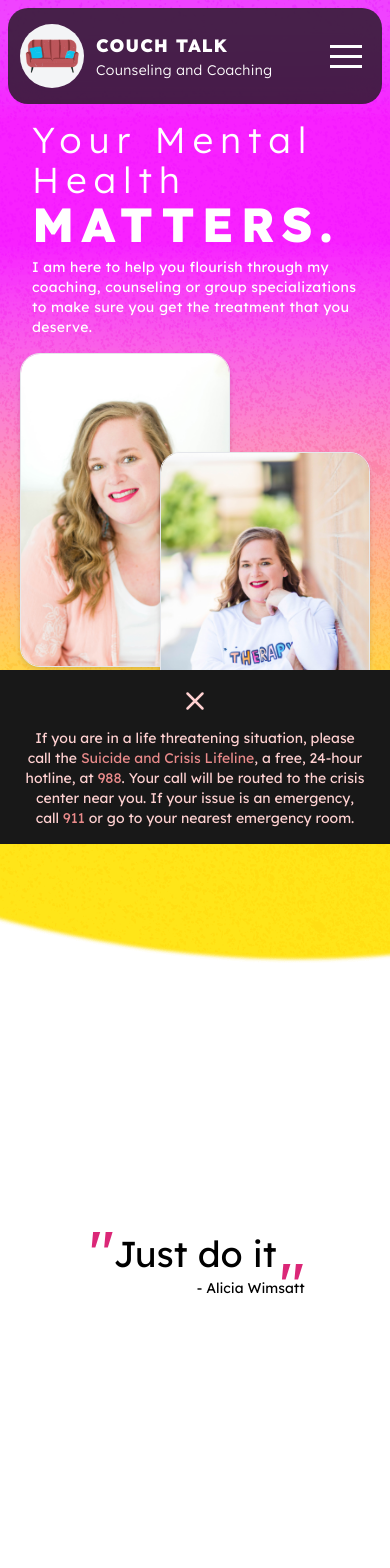
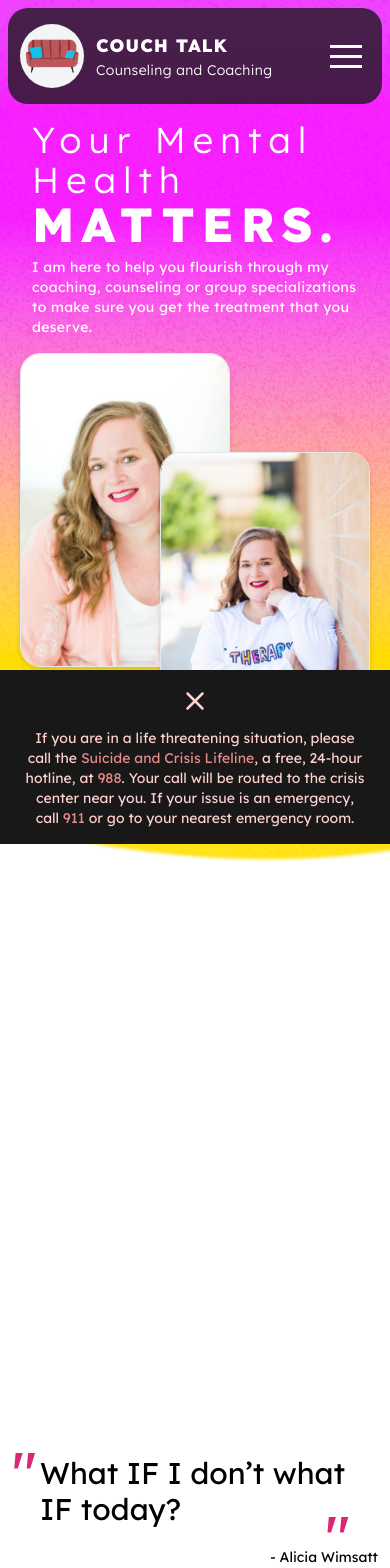
Before and after one commit to PWalis/alicia-counseling, a Next.js app: page / in a window 390 px wide. Shown: the top 1568 px of the page. Built offline with nearby package versions, Linux system fonts and the light colour scheme.

Commit message:
quotes section changes

```diff
--- a/ui/aboutme/AboutMe.tsx
+++ b/ui/aboutme/AboutMe.tsx
@@ -12,7 +12,7 @@ export function AboutMe() {
         backgroundSize: "cover",
         backgroundPositionY: "center",
       }}
-      className="w-full  flex flex-wrap justify-center items-center pt-[8rem] px-3 flex-col gap-6 pb-[18rem] sm:pb-[15rem]"
+      className="w-full flex flex-wrap justify-center items-center pt-[8rem] px-3 flex-col gap-6 pb-[18rem] sm:pb-[15rem]"
     >
       <h2 className="max-w-7xl w-full text-5xl pt-12 mb-4 tracking-wider font-light text-center sm:text-left text-white">
         A little <span className="font-bold">About</span> Me
--- a/ui/hero/Hero.tsx
+++ b/ui/hero/Hero.tsx
@@ -11,7 +11,7 @@ export function Hero() {
       backgroundSize: "cover",
       backgroundPositionY: "bottom",
     }} className="w-full flex justify-center">
-      <div className="grid pt-[3.5rem] sm:pt-36 pb-36 grid-cols-5 grid-rows-10 sm:grid-cols-4 sm:grid-rows-12 p-5 max-w-7xl max-h-max">
+      <div className="grid pt-[3.5rem] sm:pt-36  grid-cols-5 grid-rows-10 sm:grid-cols-4 sm:grid-rows-12 p-5 max-w-7xl max-h-max">
         <div className="col-start-1 col-end-4 row-start-4 row-end-8 row-span-4 sm:col-start-1 sm:col-end-2 sm:row-start-1 sm:row-end-7">
           <Image
             alt="placeholder-1"
--- a/ui/quotes/Quotes.tsx
+++ b/ui/quotes/Quotes.tsx
@@ -18,11 +18,27 @@ export function Quotes() {
   const startAnimation = useTransform(scrollYProgress, [0, 1], [0, 1]);
   const isSmallScreen = width <= 640 ? true : false;
   const quotes = [
-    "One day, or day one",
-    "Just do it",
-    "I'm lovin it",
-    "LETS GO BABY!!!!",
-    "Lorem ipsum dolor, sit amet consectetur.",
+    ["What IF I don’t what IF today?", "Alicia Wimsatt"],
+    [
+      "My job as your therapist is to work myself out of a job, when therapists are no longer needed. Could you imagine a world where mental health is acknowledged,societal expectations are not generalized, there is no longer a negative stigma, and you come equipped with the tools and skills you need to take on those challenges? Imagine that world and fight for it!",
+      "Alicia Wimsatt",
+    ],
+    [
+      "Let go of who you think you’re supposed to be; embrace who you are.",
+      "Brene Brown",
+    ],
+    [
+      "Being comfortable in a state of struggle can often times feel easier than the fight to emotional freedom.",
+      "Alicia Wimsatt",
+    ],
+    [
+      "The word Normal is defined as conforming to a standard. Now, define YOUR NORMAL? There is no “Normal” when it comes to your trauma, your thoughts, your feelings, and your fears. Not a single person has lived it like you have lived it. Make your new standard and make your new NORMAL because you don’t have to sit where society expects you to be.",
+      "Alicia Wimsatt",
+    ],
+    [
+      "ADHD is not about knowing what to do, but about doing what one knows.",
+      "Dr. Russell Barkley",
+    ],
   ];
 
   const variants = {
@@ -85,19 +101,19 @@ export function Quotes() {
     dragX.set(0);
   };
 
-  useEffect(() => {
-    const interval = setInterval(() => {
-      if (startAnimation.get() > 0) {
-        handleNext();
-      }
-    }, 6000);
-    return () => clearInterval(interval);
-  }, [currentIndex, startAnimation]);
+  // useEffect(() => {
+  //   const interval = setInterval(() => {
+  //     if (startAnimation.get() > 0) {
+  //       handleNext();
+  //     }
+  //   }, 6000);
+  //   return () => clearInterval(interval);
+  // }, [currentIndex, startAnimation]);
 
   return (
     <section
       ref={ref}
-      className="h-[200px] flex flex-row sm:flex-row sm:justify-between items-center max-w-7xl w-full"
+      className="flex h-[850px] md:h-[700px] lg:h-[500px] flex-row sm:flex-row sm:justify-between items-center max-w-7xl w-full overflow-hidden"
     >
       <button
         className="hidden sm:block z-10 mx-auto col-start-2 w-fit row-start-2 hover:scale-105 active:scale-95"
@@ -124,13 +140,13 @@ export function Quotes() {
           </g>
         </svg>
       </button>
-      <div className="h-full flex items-center justify-center w-full overflow-hidden px-10">
+      <div className="h-full flex w-full px-10">
         <motion.ul
           drag={isSmallScreen ? "x" : false}
           dragConstraints={{ left: 0, right: 0 }}
           onDragEnd={onDragEnd}
           style={{ x: dragX }}
-          className="h-52 relative flex flex-row w-full justify-center overflow-visible"
+          className="relative flex flex-row w-full justify-center overflow-visible"
         >
           {quotes.map((quote, index) => {
             return (
@@ -148,20 +164,22 @@ export function Quotes() {
                 }
                 variants={variants}
                 className={clsx(
-                  "absolute w-fit h-fit top-12 m-auto text-center text-4xl",
+                  "absolute w-full h-full top-0 m-auto text-left text-3xl lg:text-4xl",
                   currentIndex === index ? "active" : ""
                 )}
               >
-                <div className="relative flex flex-row justify-center items-center">
-                  <span className="absolute -top-3 -left-6 text-6xl text-pink-600">
-                    "
-                  </span>
-                  {quote}
-                  <span className="absolute -right-7 -bottom-10 text-6xl text-pink-600">
-                    "
-                  </span>
-                  <p className="absolute -bottom-6 -right-7 text-sm text-right">
-                    - Alicia Wimsatt
+                <div className="flex h-full flex-row justify-center items-center">
+                  <p className="relative">
+                    <span className="absolute -top-3 -left-7 sm:-left-10 text-6xl text-pink-600">
+                      "
+                    </span>
+                    {quote[0]}
+                    <span className="absolute right-0 sm:-right-7 -bottom-10 text-6xl text-pink-600">
+                      "
+                    </span>
+                    <span className="absolute -bottom-10 -right-7 text-sm text-right">
+                      - {quote[1]}
+                    </span>
                   </p>
                 </div>
               </motion.li>
```
